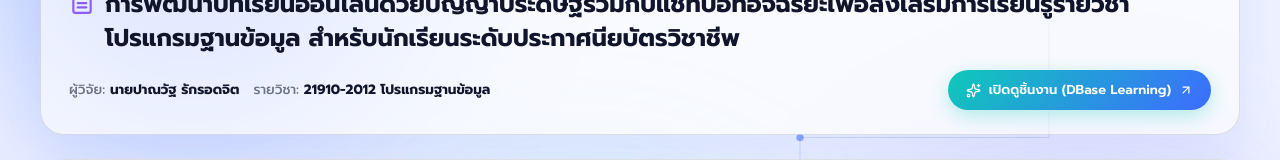
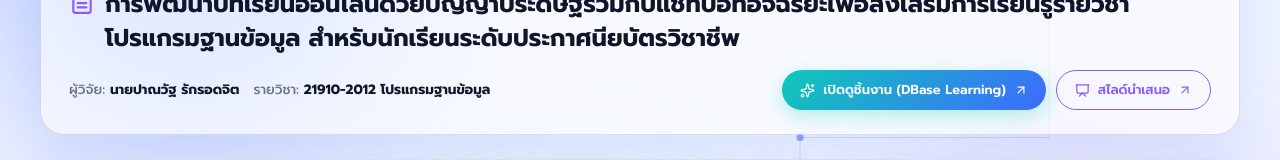
Before and after one commit to Pannawat2904/TeachTraining_Website, a Next.js app: page /classroom-research in a window 1280 px wide. Shown: the part 227-387 px from the top of the page. Built offline with nearby package versions, Linux system fonts and the light colour scheme; a web font is replaced by a local one.

Commit message:
Add presentation link button to classroom research

```diff
--- a/src/app/classroom-research/page.tsx
+++ b/src/app/classroom-research/page.tsx
@@ -2,13 +2,14 @@ import React from 'react';
 import { researchDocuments } from "@/data/siteData";
 import { Reveal } from '@/components/Reveal';
 import { DocumentPreview } from '@/components/DocumentPreview';
-import { FileText, GraduationCap, Sparkles, ArrowUpRight } from 'lucide-react';
+import { FileText, GraduationCap, Sparkles, ArrowUpRight, Presentation } from 'lucide-react';
 
 export default function ClassroomResearchPage() {
   const doc = researchDocuments[0];
   const rawPdfUrl = doc?.pdfUrl || "";
   const openDriveUrl = rawPdfUrl.includes("/preview") ? rawPdfUrl.replace("/preview", "/view") : rawPdfUrl;
   const projectUrl = (doc as any)?.projectUrl || "https://dbase-learning.vercel.app";
+  const presentationUrl = (doc as any)?.presentationUrl || "";
 
   return (
     <div style={{ maxWidth: '1440px', margin: '0 auto', paddingBottom: '40px', position: 'relative', zIndex: 1 }}>
@@ -66,6 +67,36 @@ export default function ClassroomResearchPage() {
                   <span>เปิดดูชิ้นงาน (DBase Learning)</span>
                   <ArrowUpRight size={14} />
                 </a>
+
+                {presentationUrl && (
+                  <a
+                    href={presentationUrl}
+                    target="_blank"
+                    rel="noopener noreferrer"
+                    style={{
+                      display: 'inline-flex',
+                      alignItems: 'center',
+                      gap: '8px',
+                      padding: '9px 18px',
+                      borderRadius: '999px',
+                      background: 'var(--surface-c)',
+                      color: 'var(--violet-c)',
+                      border: '1px solid var(--violet-c)',
+                      fontFamily: 'var(--font-prompt), sans-serif',
+                      fontSize: '13px',
+                      fontWeight: 600,
+                      textDecoration: 'none',
+                      transition: 'all 0.2s ease',
+                      whiteSpace: 'nowrap',
+                      minHeight: '40px'
+                    }}
+                    className="hover:scale-[1.03] active:scale-[0.98] transition-transform"
+                  >
+                    <Presentation size={15} />
+                    <span>สไลด์นำเสนอ</span>
+                    <ArrowUpRight size={14} />
+                  </a>
+                )}
               </div>
             </div>
           </div>
--- a/src/data/siteData.ts
+++ b/src/data/siteData.ts
@@ -439,6 +439,7 @@ export const researchDocuments = [
     title: "การพัฒนาบทเรียนออนไลน์ด้วยปัญญาประดิษฐ์ร่วมกับแชทบอทอัจฉริยะเพื่อส่งเสริมการเรียนรู้รายวิชาโปรแกรมฐานข้อมูล สำหรับนักเรียนระดับประกาศนียบัตรวิชาชีพ",
     pdfUrl: "https://drive.google.com/file/d/14sx0sG1YR1RHmOgvzE-ip1J4RYzgJRls/preview",
     projectUrl: "https://dbase-learning.vercel.app",
+    presentationUrl: "https://canva.link/hajy9uo3zp74o98",
     projectName: "DBase Learning - บทเรียนออนไลน์ AI & Chatbot",
     projectDescription: "สื่อการเรียนรู้นวัตกรรมบทเรียนออนไลน์ รายวิชาโปรแกรมฐานข้อมูล (21910-2012) พัฒนาร่วมกับระบบแชทบอทอัจฉริยะ",
   }
```
